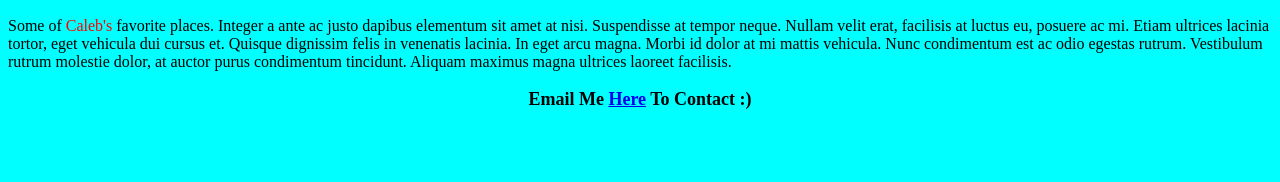
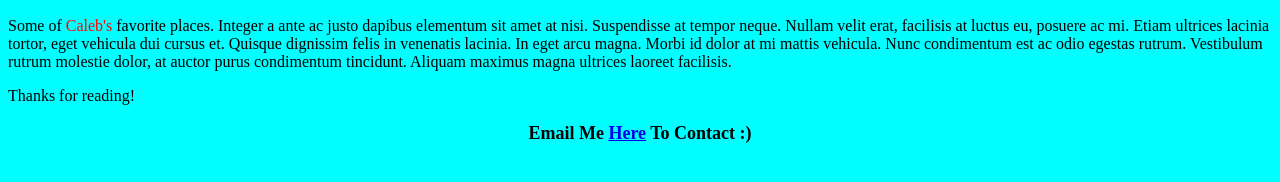
Before and after one commit to CalebCoughenour/another-blog, a plain HTML site: page index.html in a window 1280 px wide. Shown: the part 462-644 px from the top of the page. Drawn offline with Linux system fonts and the light colour scheme.

Commit message:
add a final sentence for goodbye.
co-authored-by: Evgeniya Meshuris <em@theemm.com>

```diff
--- a/index.html
+++ b/index.html
@@ -24,6 +24,7 @@
   <p>
     Some of <span class="name">Caleb's</span> favorite places. Integer a ante ac justo dapibus elementum sit amet at nisi. Suspendisse at tempor neque. Nullam velit erat, facilisis at luctus eu, posuere ac mi. Etiam ultrices lacinia tortor, eget vehicula dui cursus et. Quisque dignissim felis in venenatis lacinia. In eget arcu magna. Morbi id dolor at mi mattis vehicula. Nunc condimentum est ac odio egestas rutrum. Vestibulum rutrum molestie dolor, at auctor purus condimentum tincidunt. Aliquam maximus magna ultrices laoreet facilisis.
   </p>
+  <p> Thanks for reading!</p>
 
   <div class="email">
   <p>Email Me <a href="mailto:calebcoughenour@protonmail.com">Here</a> To Contact :)</p>
```
